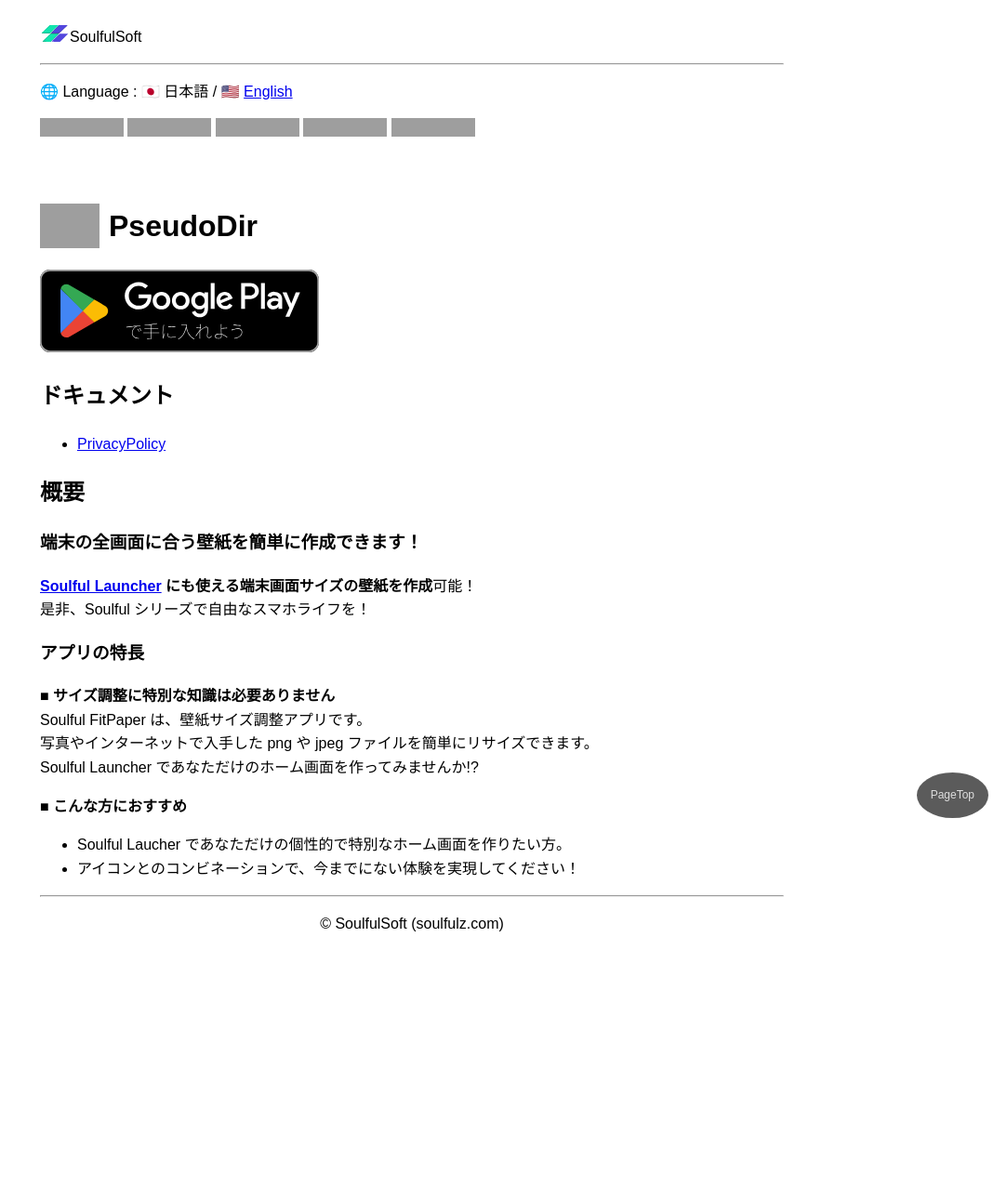
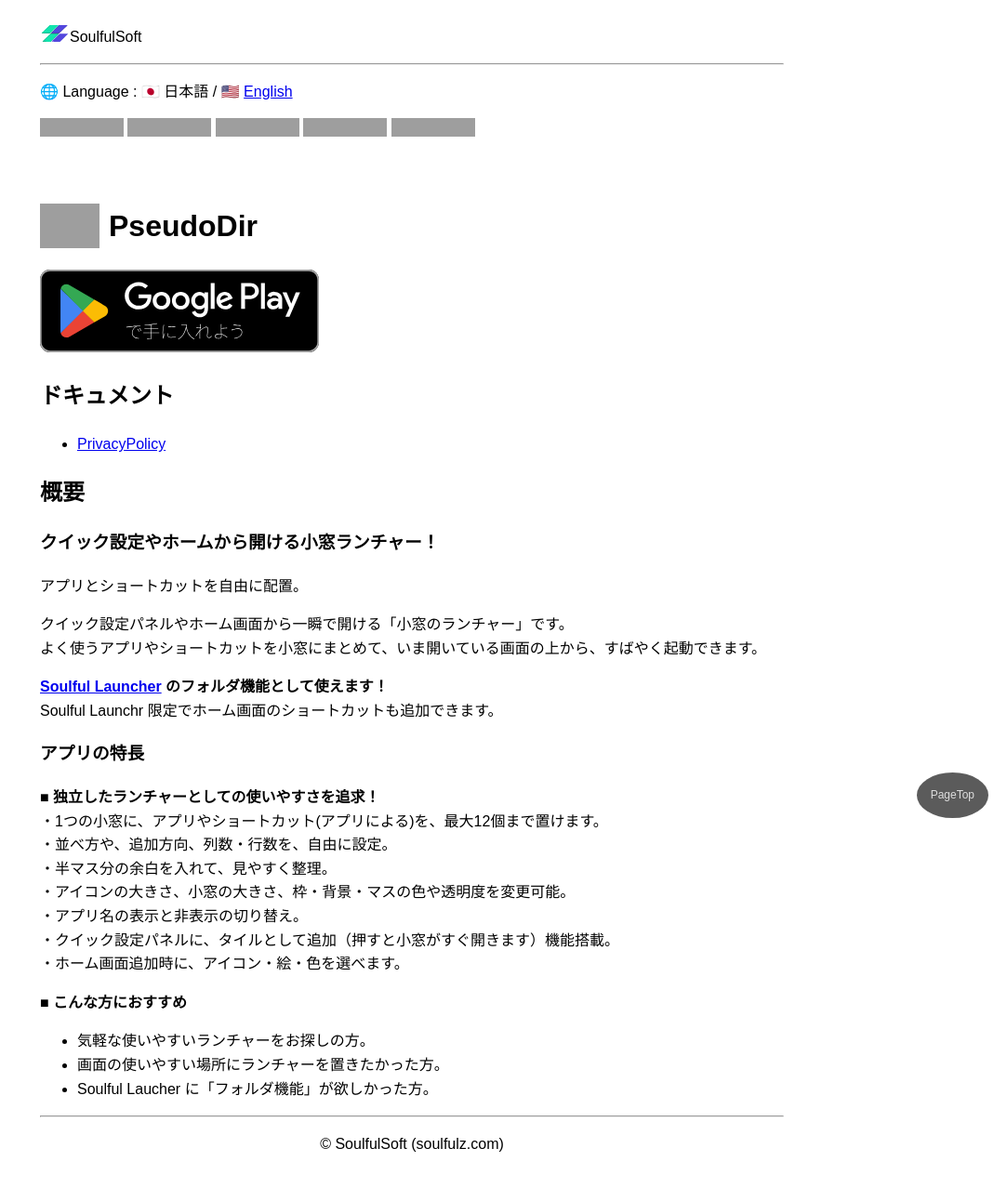
Before and after one commit to SoulfulSoft/soulfulsoft.github.io, a Jekyll site: the page built from pseudodir/index.md, in a window 1280 px wide, cut to the strip 0-1280 px from the top of the page. Shown: the whole strip at 93% size, without its empty margins (197-1280 px from the left). Built offline with Jekyll 4.4.1, drawn with Linux system fonts in a browser that asks for light colours; our own code applies the rules of GitHub Pages for plain Markdown files; before the commit the page ends 1043 px from its top, so only the background shows below that; grey boxes are pictures that could not be loaded.

Commit message:
Update index.md

```diff
--- a/pseudodir/index.md
+++ b/pseudodir/index.md
@@ -24,18 +24,29 @@ topa: ".."
 
 ## 概要
 
-### 端末の全画面に合う壁紙を簡単に作成できます！
+### クイック設定やホームから開ける小窓ランチャー！
 
-**[Soulful Launcher](../soulful_launcher/) にも使える端末画面サイズの壁紙を作成**可能！
-是非、Soulful シリーズで自由なスマホライフを！
+アプリとショートカットを自由に配置。
+
+クイック設定パネルやホーム画面から一瞬で開ける「小窓のランチャー」です。
+よく使うアプリやショートカットを小窓にまとめて、いま開いている画面の上から、すばやく起動できます。
+
+**[Soulful Launcher](../soulful_launcher/) のフォルダ機能として使えます！**
+Soulful Launchr 限定でホーム画面のショートカットも追加できます。
 
 ### アプリの特長
 
-**■ サイズ調整に特別な知識は必要ありません**
-Soulful FitPaper は、壁紙サイズ調整アプリです。
-写真やインターネットで入手した png や jpeg ファイルを簡単にリサイズできます。
-Soulful Launcher であなただけのホーム画面を作ってみませんか!?
+
+**■ 独立したランチャーとしての使いやすさを追求！**
+・1つの小窓に、アプリやショートカット(アプリによる)を、最大12個まで置けます。
+・並べ方や、追加方向、列数・行数を、自由に設定。
+・半マス分の余白を入れて、見やすく整理。
+・アイコンの大きさ、小窓の大きさ、枠・背景・マスの色や透明度を変更可能。
+・アプリ名の表示と非表示の切り替え。
+・クイック設定パネルに、タイルとして追加（押すと小窓がすぐ開きます）機能搭載。
+・ホーム画面追加時に、アイコン・絵・色を選べます。
 
 **■ こんな方におすすめ**
-* Soulful Laucher であなただけの個性的で特別なホーム画面を作りたい方。
-* アイコンとのコンビネーションで、今までにない体験を実現してください！
+* 気軽な使いやすいランチャーをお探しの方。
+* 画面の使いやすい場所にランチャーを置きたかった方。
+* Soulful Laucher に「フォルダ機能」が欲しかった方。
```
